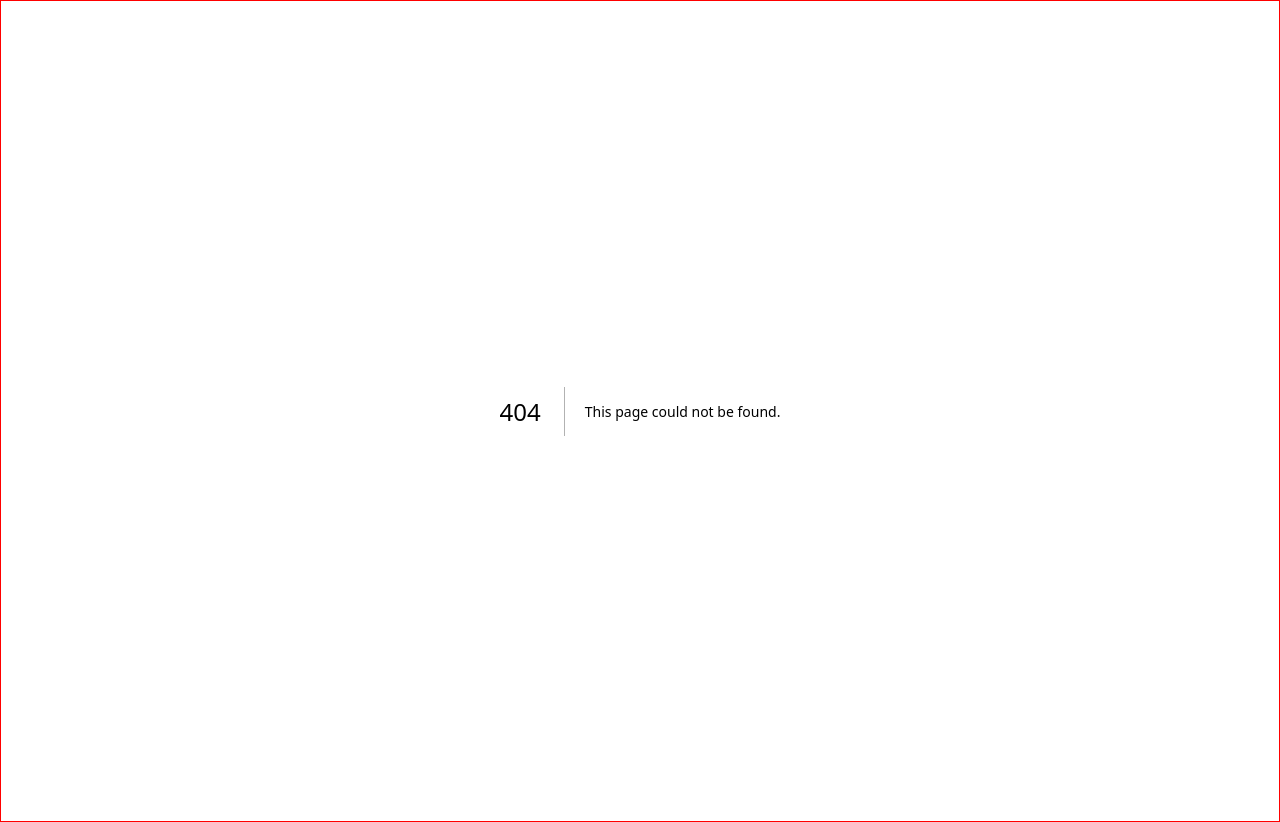
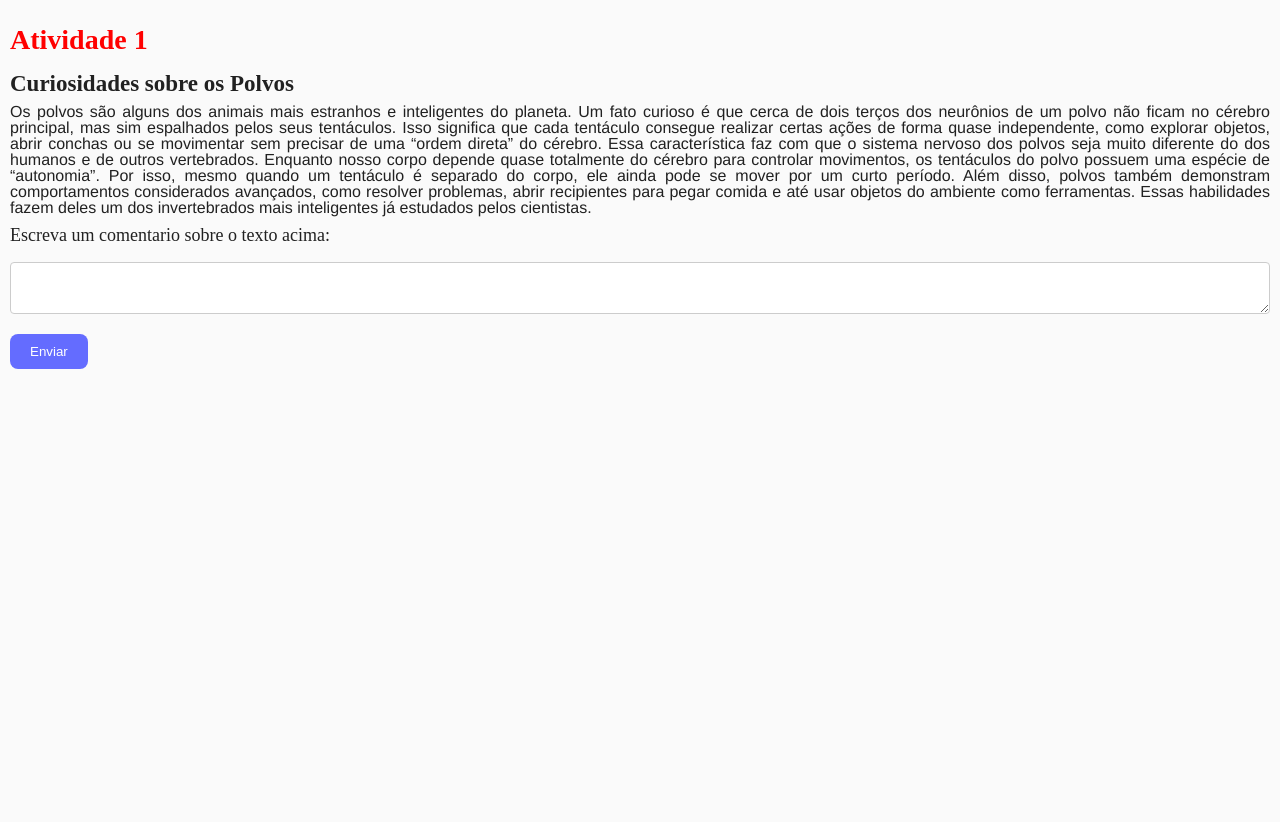
Before and after one commit to LBarizoni/aulanextjs, a Next.js app: page /atividades/atv-01 in a window 1280 px wide. Before the commit this address had no page. After the commit the page ends 800 px from the top, so only its background shows below. Built offline with nearby package versions, Linux system fonts and the light colour scheme.

Commit message:
atv01certa

```diff
--- /dev/null
+++ b/src/app/atividades/atv-01/page.jsx
@@ -0,0 +1,24 @@
+import style from "./page.module.css"
+
+function Atividade01() {
+    return (
+        <div>
+            <h1 className={style.containerh1}>Atividade 1</h1>
+            <h2>Curiosidades sobre os Polvos</h2>
+            <p className={style.containerP}>Os polvos são alguns dos animais mais estranhos e inteligentes do planeta. Um fato curioso é que cerca de dois terços dos neurônios de um polvo não ficam no cérebro principal, mas sim espalhados pelos seus tentáculos. Isso significa que cada tentáculo consegue realizar certas ações de forma quase independente, como explorar objetos, abrir conchas ou se movimentar sem precisar de uma “ordem direta” do cérebro.
+                Essa característica faz com que o sistema nervoso dos polvos seja muito diferente do dos humanos e de outros vertebrados. Enquanto nosso corpo depende quase totalmente do cérebro para controlar movimentos, os tentáculos do polvo possuem uma espécie de “autonomia”. Por isso, mesmo quando um tentáculo é separado do corpo, ele ainda pode se mover por um curto período.
+                Além disso, polvos também demonstram comportamentos considerados avançados, como resolver problemas, abrir recipientes para pegar comida e até usar objetos do ambiente como ferramentas. Essas habilidades fazem deles um dos invertebrados mais inteligentes já estudados pelos cientistas.</p>
+
+            <br />
+            <label>Escreva um comentario sobre o texto acima:</label>
+
+            <br /> <br />
+            <textarea></textarea>
+
+            <br /> <br />
+            <button>Enviar</button>
+        </div>
+    )
+}
+
+export default Atividade01;
--- /dev/null
+++ b/src/app/atividades/atv-01/page.module.css
@@ -0,0 +1,15 @@
+.containerh1{
+    text-decoration: solid;
+    color: red;
+}
+
+.containerP{
+    text-align: justify;
+    font-family: 'Franklin Gothic Medium', 'Arial Narrow', Arial, sans-serif;
+}
+
+.imagecss{
+    display: flex;
+    align-items: center;
+    flex-direction: column;
+}
--- a/src/app/estilização/globals.css
+++ b/src/app/estilização/globals.css
@@ -1,4 +1,3 @@
-
 html {
   /* Adiciona um efeito de rolagem suave quando links internos são clicados */
   scroll-behavior: smooth;
@@ -20,7 +19,7 @@ body {
   /* place-items: center; */
   min-width: 32rem;
   min-height: 100vh;
-  border: 1px solid red;
+  /*border: 1px solid red;*/
   /* box-sizing: border-box; */
 }
 
@@ -66,7 +65,51 @@ small {
 
 a {
   text-decoration: none;
+  font-size: 1.4rem;
+  margin-bottom: 0.5rem;
 }
+
+/* Estilo para Inputs, Selects e Textareas */
+input, select, textarea {
+  width: 100%;
+  padding: 1rem;
+  margin: 0.8rem 0;
+  border: 0.1rem solid #ccc;
+  border-radius: 0.4rem;
+}
+
+/* Botões */
+button {
+  background-color: #646cff;
+  color: white;
+  padding: 1rem 2rem;
+  border: none;
+  border-radius: 0.8rem;
+  cursor: pointer;
+  transition: filter 0.2s;
+}
+
+button:hover {
+  filter: brightness(0.9);
+}
+
+/* Tabelas Responsivas */
+table {
+  width: 100%;
+  border-collapse: collapse;
+  margin: 2rem 0;
+}
+
+th, td {
+  border: 0.1rem solid #ddd;
+  padding: 1.2rem;
+  text-align: left;
+}
+
+th {
+  background-color: #f4f4f4;
+}
+
 
 @media screen and (max-width: 960px) {
   html {
--- a/src/app/exemplos/ex-02/page.jsx
+++ b/src/app/exemplos/ex-02/page.jsx
@@ -1,5 +1,5 @@
 import Image from "next/image";
-import styles from "./page.module.css";
+import styles from "./page.module.jsx";
 
 function Home() {
   return (
--- a/src/app/page.jsx
+++ b/src/app/page.jsx
@@ -1,4 +1,4 @@
-import Image from "next/image";
+import Link from 'next/link';
 import styles from "./page.module.css";
 
 function Home() {
@@ -6,9 +6,12 @@ function Home() {
     <div className={styles.containerHome}>
       <div className={styles.containerListas}>
         <h1>Exemplos</h1>
+        <Link href="/exemplos/ex-01">Exemplo 1 </Link>
+        <Link href="/exemplos/ex-02">Exemplo 2 </Link>
       </div>
       <div className={styles.containerListas}>
         <h1>Atividades</h1>
+        <Link href="/atividades/atv-01">Atividade01 </Link>
       </div>
     </div>
   );
--- a/src/app/page.module.css
+++ b/src/app/page.module.css
@@ -11,7 +11,16 @@
 
 
 .containerListas {
+    display: flex;
+    flex-direction: column;
     border: 0.2rem solid #f00;
     height: 45vh;
     width: 100%;
+    border-radius: 1rem;
+    padding: 1rem;
+    overflow-y: auto;
 }
+
+.containerP{
+    text-align: center;
+}
```
Also changed, not shown: src/app/atividades/atv-01/imagem/Polvo.avif (added).
